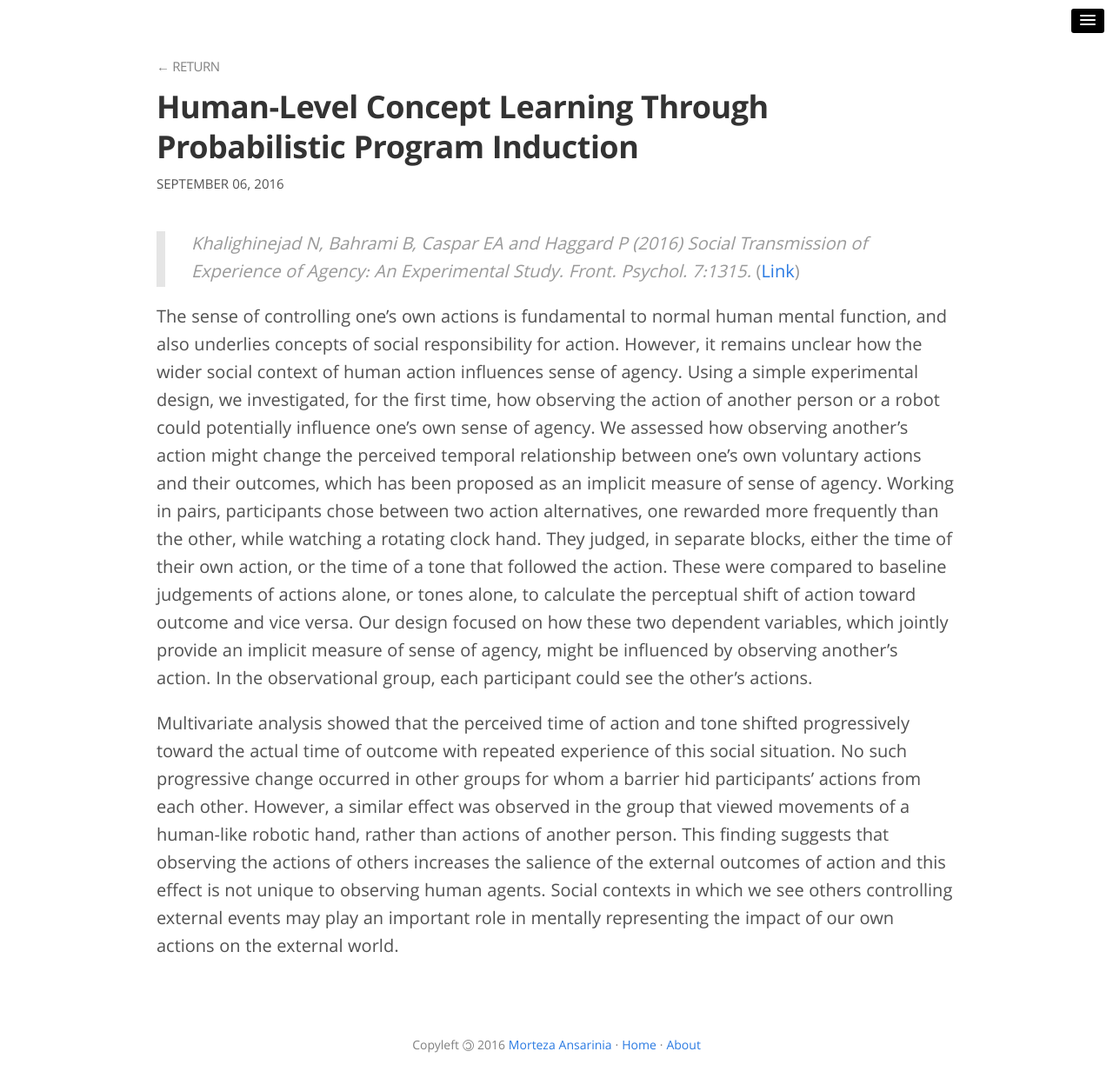
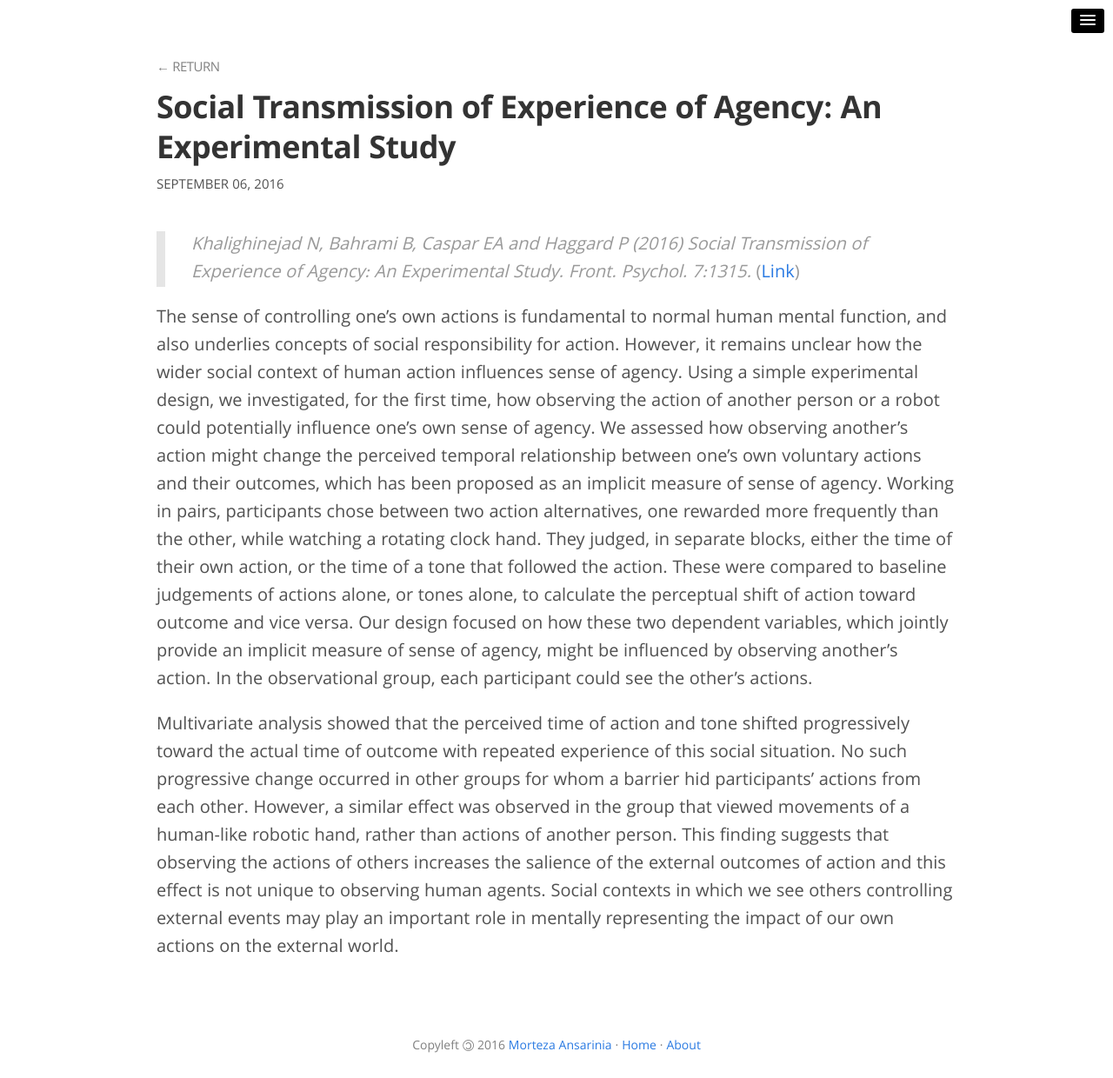
Before and after one commit to morteza/cog.onto.ir, a Jekyll site: the page built from _posts/2016-09-06-khalighinejad_et_al_2016.md, in a window 1280 px wide. Shown: the whole page at 87% size. Built offline with Jekyll 4.4.1, drawn with Linux system fonts in a browser that asks for light colours; nearby versions of some CDN libraries; comment, search, counter and statistics services are not loaded.

Commit message:
typo in title.

```diff
--- a/_posts/2016-09-06-khalighinejad_et_al_2016.md
+++ b/_posts/2016-09-06-khalighinejad_et_al_2016.md
@@ -1,5 +1,5 @@
 ---
-title: 'Human-Level Concept Learning Through Probabilistic Program Induction'
+title: 'Social Transmission of Experience of Agency: An Experimental Study'
 title_fa:
 layout: post_en
 date: '2016-09-06'
```
